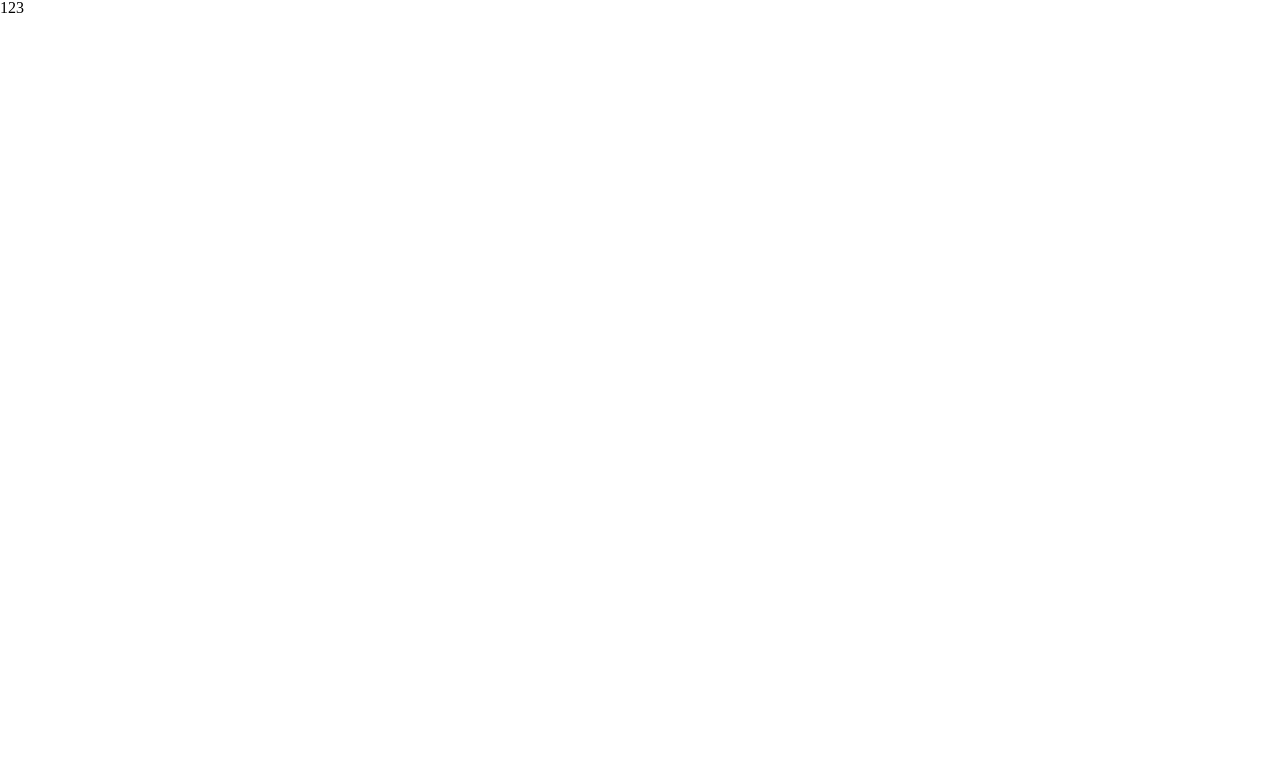
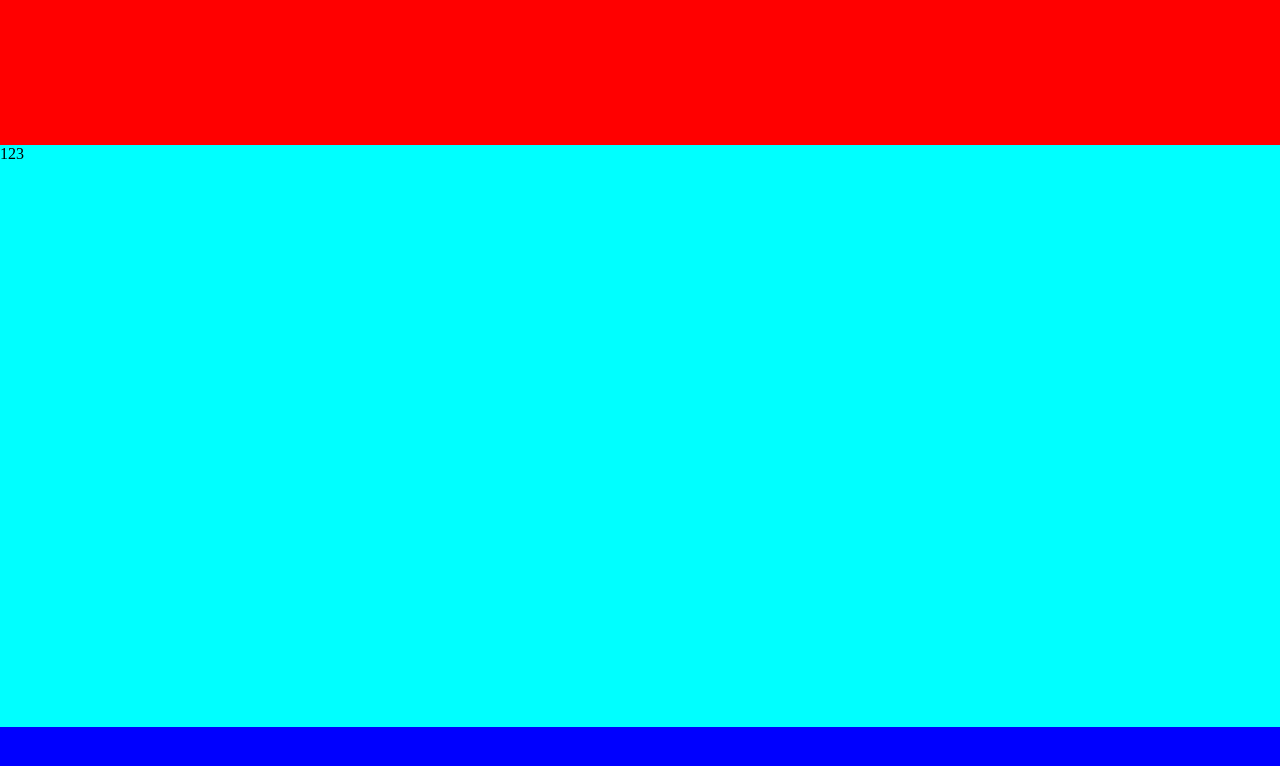
Before and after one commit to CNU-Sedna/sedna-web, a React (Create React App) app: page / in a window 1280 px wide. Shown: the top 766 px of the page. Built offline with nearby package versions, Linux system fonts and the light colour scheme.

Commit message:
fix: Mediate body height entire

```diff
--- a/src/App.js
+++ b/src/App.js
@@ -5,12 +5,18 @@ import AppRouter from './Router';
 import { ReactQueryDevtools } from "react-query/devtools";
 import global from './styles/global';
 import { Global } from '@emotion/react';
+import styled from '@emotion/styled';
+
+const Wrapper = styled.div`
+  width: 100%;
+  height: 100%;
+`;
 
 const App = () => {
   const queryClient = new QueryClient();
 
   return (
-    <>
+    <Wrapper>
       <RecoilRoot>
         <QueryClientProvider client={queryClient}>
           <AppRouter/>
@@ -18,7 +24,7 @@ const App = () => {
 					<ReactQueryDevtools initialIsOpen={true} />
         </QueryClientProvider>
       </RecoilRoot>
-    </>
+    </Wrapper>
   );
 }
 
--- a/src/index.js
+++ b/src/index.js
@@ -3,8 +3,7 @@ import ReactDOM from 'react-dom';
 import App from './App';
 
 ReactDOM.render(
-  <React.StrictMode>
     <App />
-  </React.StrictMode>,
+  ,
   document.getElementById('root')
 );
--- /dev/null
+++ b/src/layouts/ScreenLayout.js
@@ -0,0 +1,34 @@
+import React from "react";
+import styled from "@emotion/styled";
+
+const Wrapper = styled.div`
+    display: grid;
+    grid-template-rows: 2fr 8fr 1fr;
+    width: 100%;
+    height: 100%;
+    background-color: aqua;
+`;
+
+const Header = styled.div`
+    background-color: red;
+`;
+
+const Main = styled.div`
+
+`;
+
+const Footer = styled.div`
+    background-color: blue;
+`;
+
+const ScreenLayout = ({children}) => {
+    return (
+    <Wrapper>
+        <Header></Header>
+        <Main>{children}</Main>
+        <Footer></Footer>
+    </Wrapper>
+    );
+}
+
+export default ScreenLayout;
--- a/src/routes/Home.js
+++ b/src/routes/Home.js
@@ -1,7 +1,12 @@
 import React from "react";
+import ScreenLayout from "../layouts/ScreenLayout";
 
 const Home = () => {
-    return <span>123</span>
+    return (
+    <ScreenLayout>
+        <div>123</div>
+    </ScreenLayout>
+    );
 }
 
 export default Home;
--- a/src/styles/global.js
+++ b/src/styles/global.js
@@ -103,8 +103,8 @@ const global = css`
 	section {
 		display: block;
 	}
-	body {
-		line-height: 1;
+	html, body {
+		height: 100%;
 	}
 	ol,
 	ul {
@@ -147,6 +147,14 @@ const global = css`
 		--border-color: 1px solid #dadce0;
 		--border-active: 2px solid #2980b9;
 	}
+	body {
+		div {
+			:first-of-type {
+				height: 100%;
+			}
+		}
+	}
 `;
 
+
 export default global;
```
